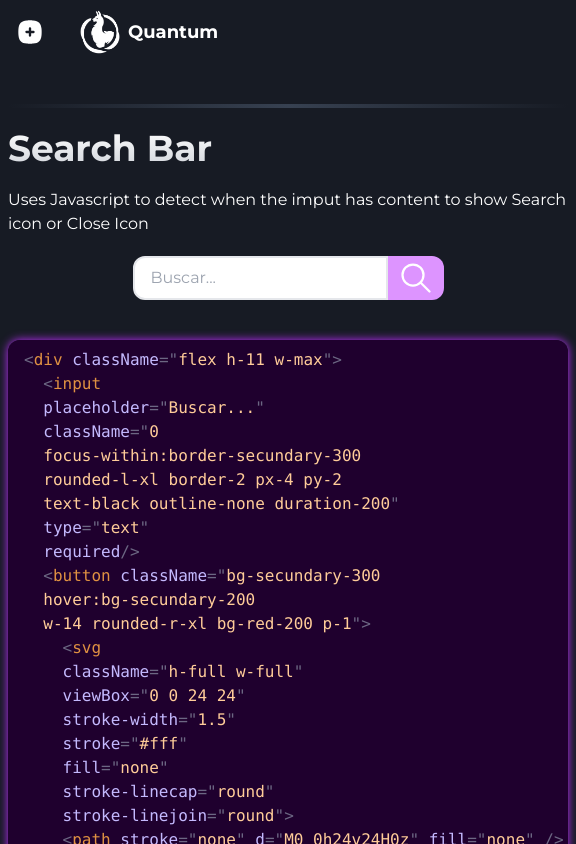
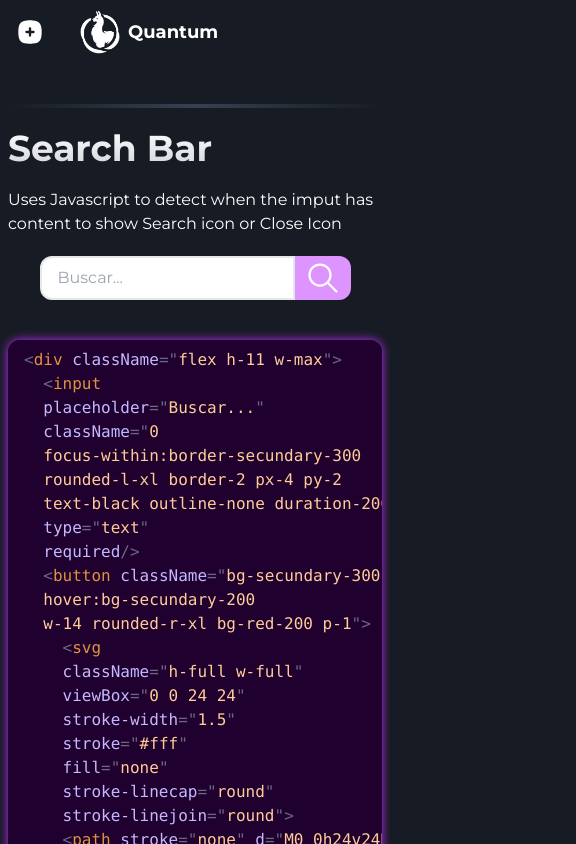
Before and after one commit to pa-ku/quantum_ui, a React (Vite) app: page /inputs in a window 390 px wide. Shown: the top 844 px of the page, 576 px wide, since content can reach past the window. Built offline with nearby package versions, Linux system fonts and the light colour scheme.

Commit message:
fixed codeblock overflow in mobile

```diff
--- a/src/components/CodeBlock.jsx
+++ b/src/components/CodeBlock.jsx
@@ -11,7 +11,7 @@ export default function CodeBlock({ code, language }) {
         {({ tokens, getLineProps, getTokenProps }) => (
           <pre
             open
-            className="w-[35em] overflow-auto rounded-xl bg-secundary-1000 px-4 py-2 shadow-center-10 shadow-secundary-500"
+            className="w-full overflow-auto rounded-xl bg-secundary-1000 px-4 py-2 shadow-center-10 shadow-secundary-500"
           >
             {tokens.map((line, i) => (
               <div key={i} {...getLineProps({ line })}>
--- a/src/components/ComponentTemplate.jsx
+++ b/src/components/ComponentTemplate.jsx
@@ -1,8 +1,8 @@
 export default function ComponentTemplate({ children, title, text }) {
   return (
     <>
-      <section className="relative flex h-full items-start justify-center px-2 xl:w-full">
-        <div className="flex flex-col gap-5 xl:w-[36em]">
+      <section className="relative flex h-full w-full items-start justify-center px-2">
+        <div className="flex w-full flex-col gap-5 xl:w-[36em]">
           <span className="h-1 w-full bg-gradient-to-r from-background via-gray-700 to-background"></span>
           <div className="flex w-full w-max">
             <h2 className="title">{title}</h2>
--- a/src/index.css
+++ b/src/index.css
@@ -62,6 +62,13 @@ body {
   --secundary-900: #420061;
 
   --secundary-1000: #1f002e;
+}
+
+/* SELECTION */
+
+::selection {
+color: white;
+background: #2595be80;
 }
 
 /* animations */
```
